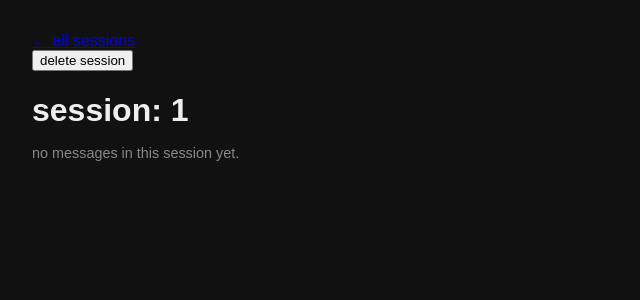
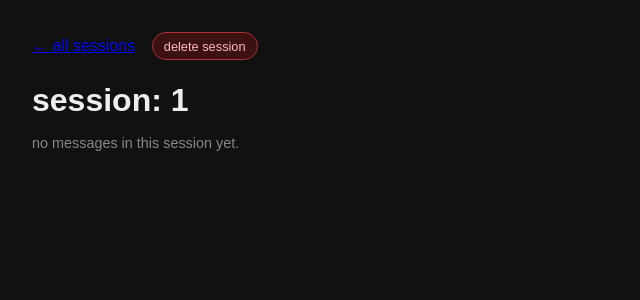
Before and after one commit to RitikDutta/BOT-GPT, a Flask app: page /sessions/1 in a window 1280 px wide. Shown: the top 300 px of the page, without its empty margins (0-640 px from the left). Run offline with Flask 3, Linux system fonts and the light colour scheme; data that the repository does not hold is empty; some web fonts are replaced.

Commit message:
add base style to chats

```diff
--- a/app/static/css/main.css
+++ b/app/static/css/main.css
@@ -62,3 +62,44 @@
     color: #888;
     font-size: 0.9rem;
 }
+
+/* forms inline */
+.inline-form {
+    display: inline-block;
+    margin-left: 0.75rem;
+}
+
+/* generic button style */
+.btn {
+    font-family: inherit;
+    font-size: 0.8rem;
+    padding: 0.35rem 0.7rem;
+    border-radius: 999px;
+    border: 1px solid #444;
+    background: #222;
+    color: #eee;
+    cursor: pointer;
+    transition: 0.15s ease;
+}
+
+/* delete button style */
+.btn-danger {
+    background: #3b1111;
+    border-color: #aa3333;
+    color: #ffbaba;
+}
+
+.btn:hover {
+    filter: brightness(1.1);
+}
+
+.cut-btn {
+    border-radius: 999px;
+    background: #181818;
+    color: #ddd;
+}
+
+.cut-btn:hover {
+    border-color: #888;
+    background: #202020;
+}
```
